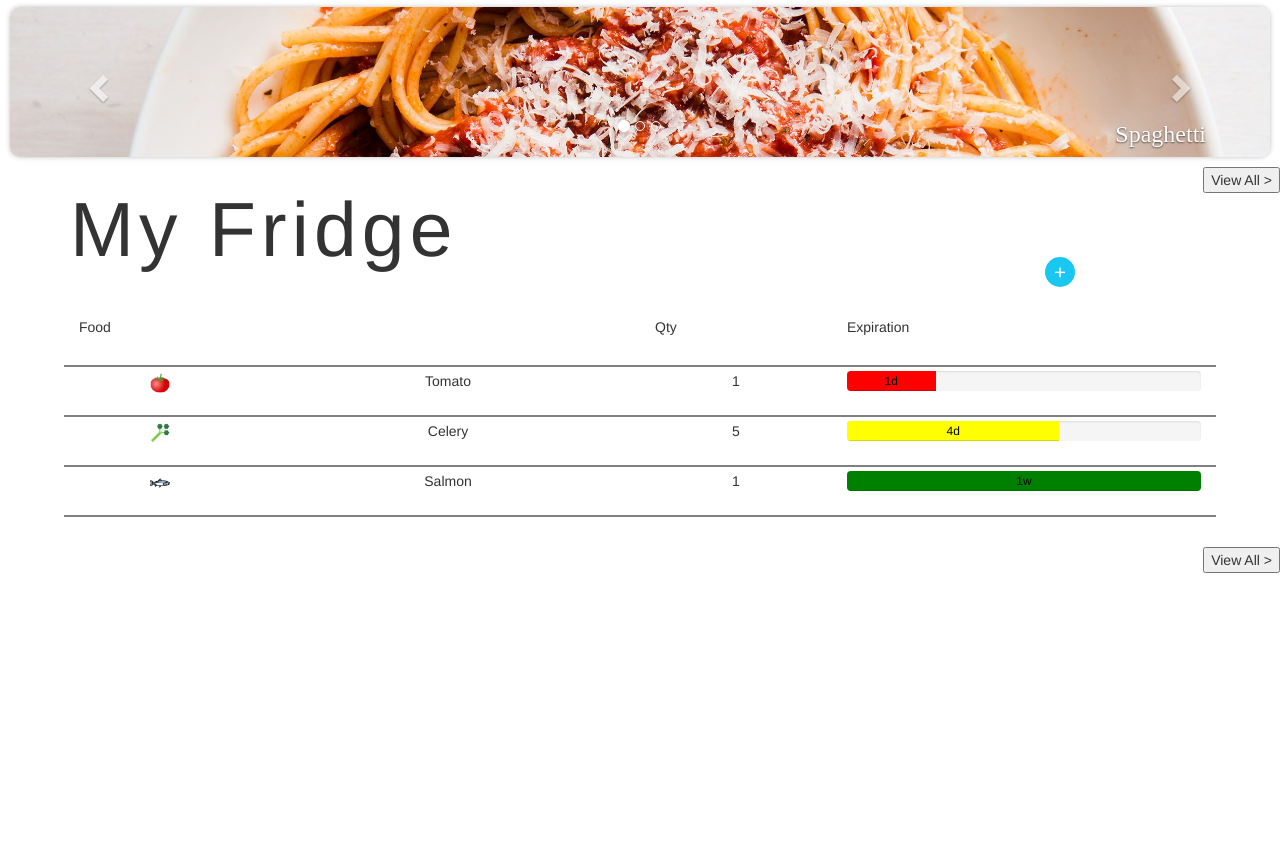
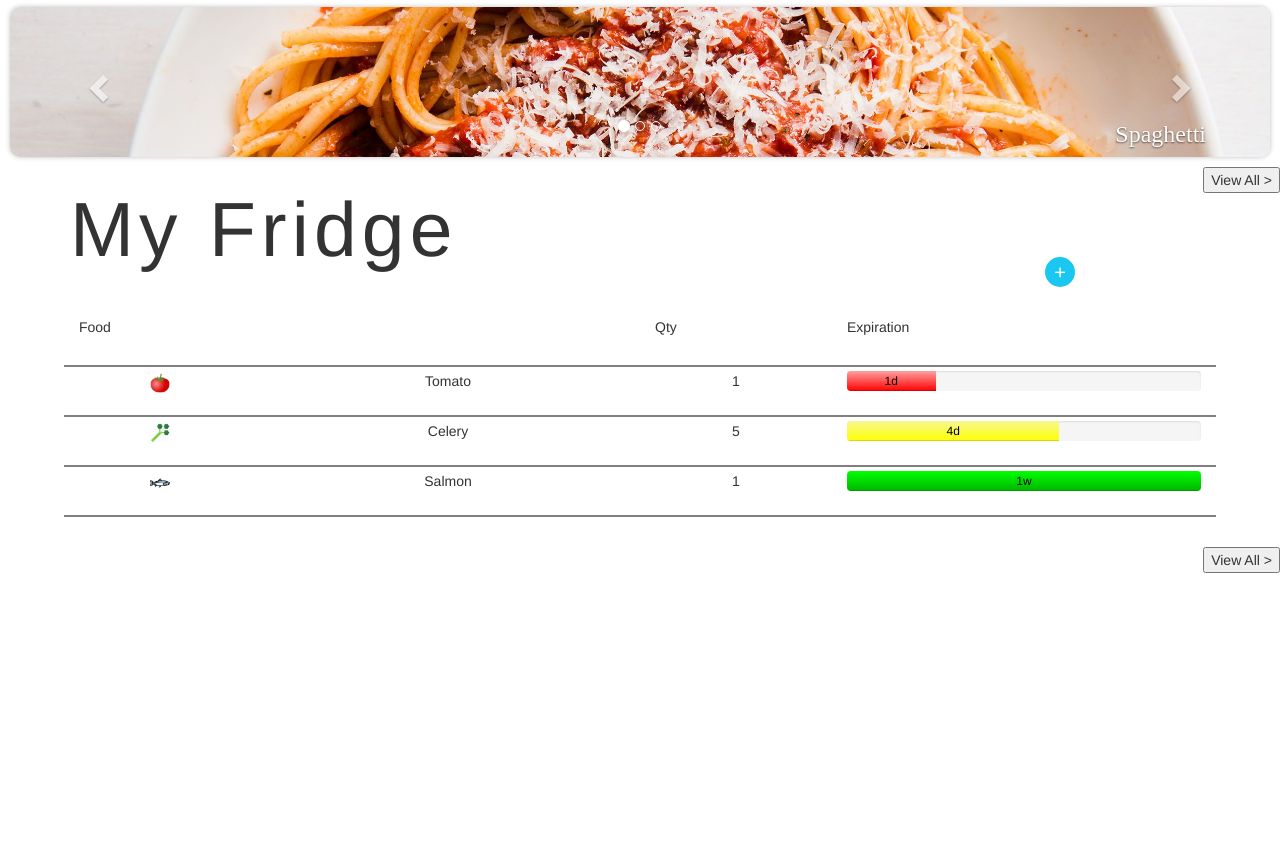
Before and after one commit to ShengzhiW/stayfresh, a PHP site: page /index.html in a window 1280 px wide. Shown: the part 167-1014 px from the top of the page. Run offline with PHP 8.4, Linux system fonts and the light colour scheme.

Commit message:
Added depth to progress bars

```diff
--- a/add-ingredients.html
+++ b/add-ingredients.html
@@ -40,7 +40,7 @@
                         Quantity: 1
                 </div>
                 <div class="col-xs-1 quantity-col">
-                    <button class="plus-button ">+</button>
+                    <button class="plus-button">+</button>
                 </div>
                 <div class="col-xs-1 quantity-col">
                     <button class="minus-button">-</button>
--- a/app.css
+++ b/app.css
@@ -353,15 +353,15 @@ h1 {
 }
 
 .bg-success {
-    background-color: green;
+    background: linear-gradient(rgb(0, 255, 0), rgb(0, 182, 0));
 }
 
 .bg-warning {
-    background-color: yellow;
+    background: linear-gradient(rgb(247, 247, 147), yellow);
 }
 
 .bg-danger {
-    background-color: red;
+    background: linear-gradient(rgb(255, 160, 160), red);
 }
 
 .progress-bar {
```
